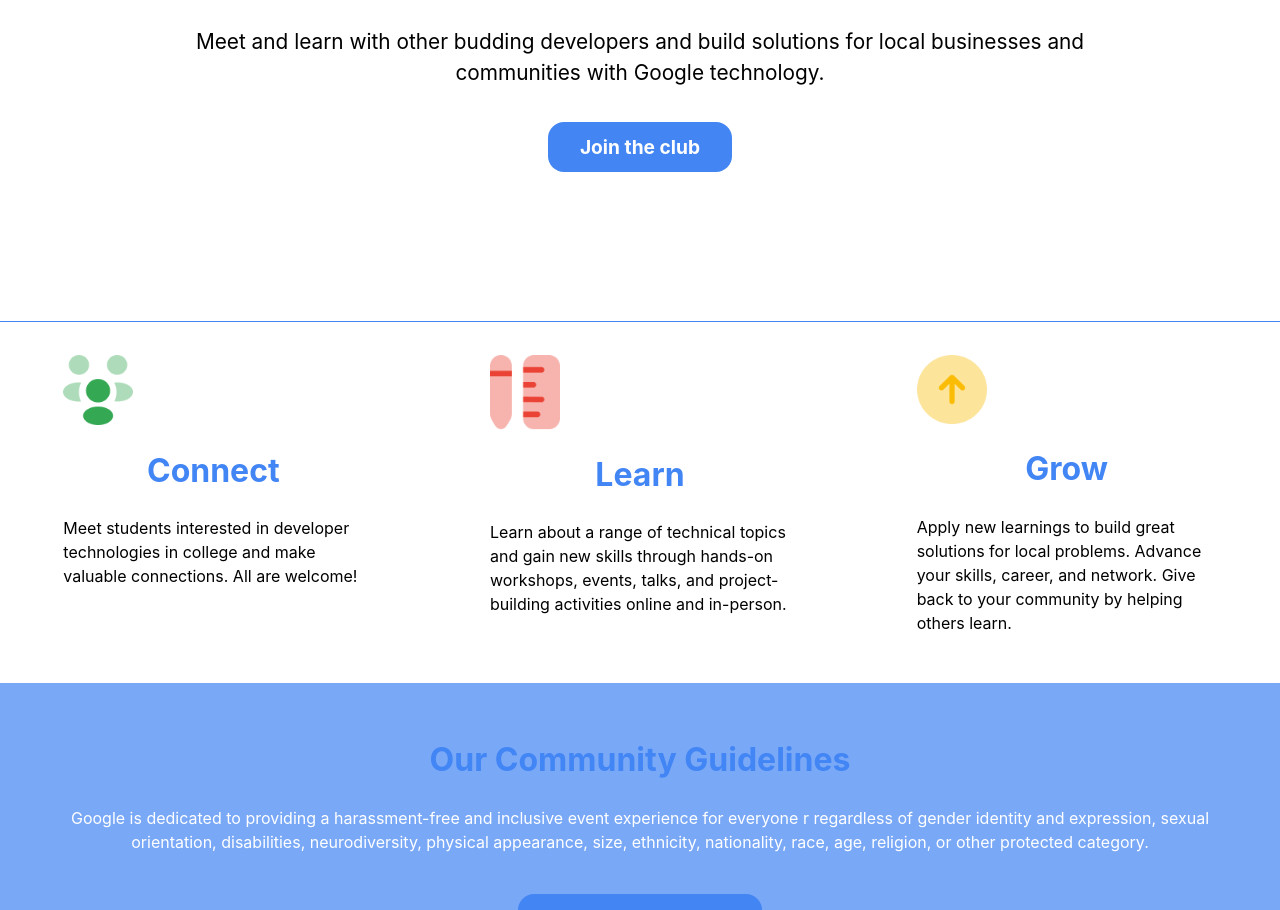
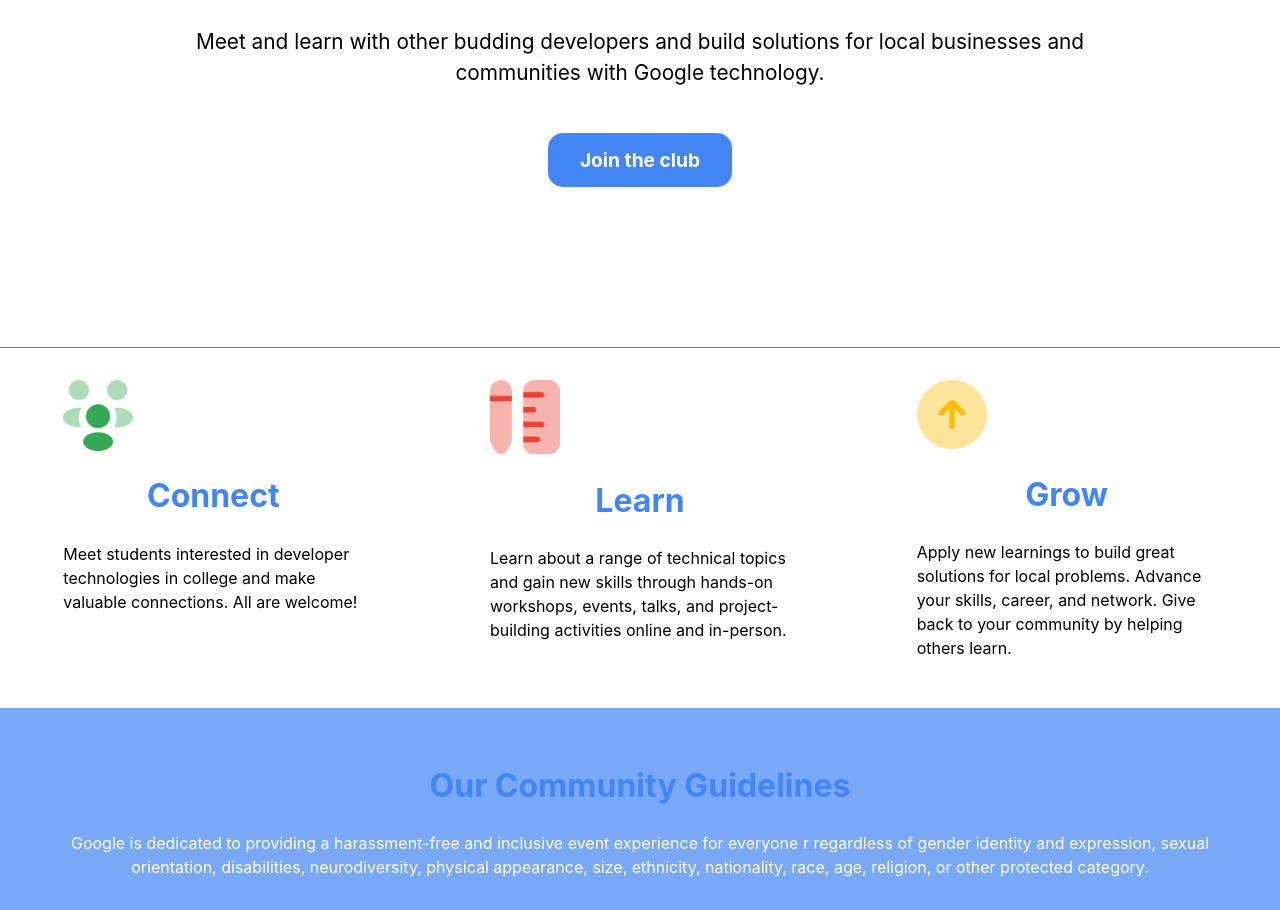
Before and after one commit to GDSC-FCRIT/website, a React (Create React App) app: page / in a window 1280 px wide. Shown: the part 1060-1970 px from the top of the page. Built offline with nearby package versions, Linux system fonts and the light colour scheme.

Commit message:
Dynamic button

```diff
--- a/src/components/JoinUs.js
+++ b/src/components/JoinUs.js
@@ -12,7 +12,6 @@ function JoinUs() {
     </div>
     <JoinUsWel/>
     </div>
-
   );
 }
 
--- a/src/components/JoinUsWel.js
+++ b/src/components/JoinUsWel.js
@@ -1,4 +1,4 @@
-
+import './../style/joinus.css';
 function JoinUsWel(){
     return (
         <div className="pb-28 bg-grey backdrop-blur-10 border-b border-solid border-joinus-blue">
@@ -7,8 +7,8 @@ function JoinUsWel(){
                 <h1 className="text-joinuswel font-bold block mt-h1 mb-h1 ms-0 me-0">Welcome, to the Official Website of GDSC FCRIT.</h1>
                 <p className="text-joinuswel-p block ms-0 me-0 mt-p mb-p">Meet and learn with other budding developers and build
                     solutions for local businesses and communities with Google technology.</p><br/>
-                <a href="https://gdsc.community.dev/fr-conceicao-rodrigues-institute-of-technology-navi-mumbai/">
-                    <b className="bg-joinus-blue p-joinus text-center text-white rounded-2xl border-0 border-solid border-black text-joinus-font font-bold">Join the club</b>
+                <a href="https://gdsc.community.dev/fr-conceicao-rodrigues-institute-of-technology-navi-mumbai/" className="join-us-button">
+                    <b>Join the club</b>
                 </a>
             </div>
         </div>
--- /dev/null
+++ b/src/style/joinus.css
@@ -0,0 +1,20 @@
+.button-link {
+    text-decoration: none;
+}
+
+.join-us-button {
+    display: inline-block;
+    padding: 12.8px 32px;
+    background-color: #4385F3;
+    color: #ffffff;
+    border: 0;
+    border-radius: 15px;
+    cursor: pointer;
+    transition: background-color 0.3s, transform 0.3s;
+    font-size: 1.2rem;
+}
+
+.join-us-button:hover {
+    background-color: #4385F3;
+    transform: scale(1.05);
+}
```
